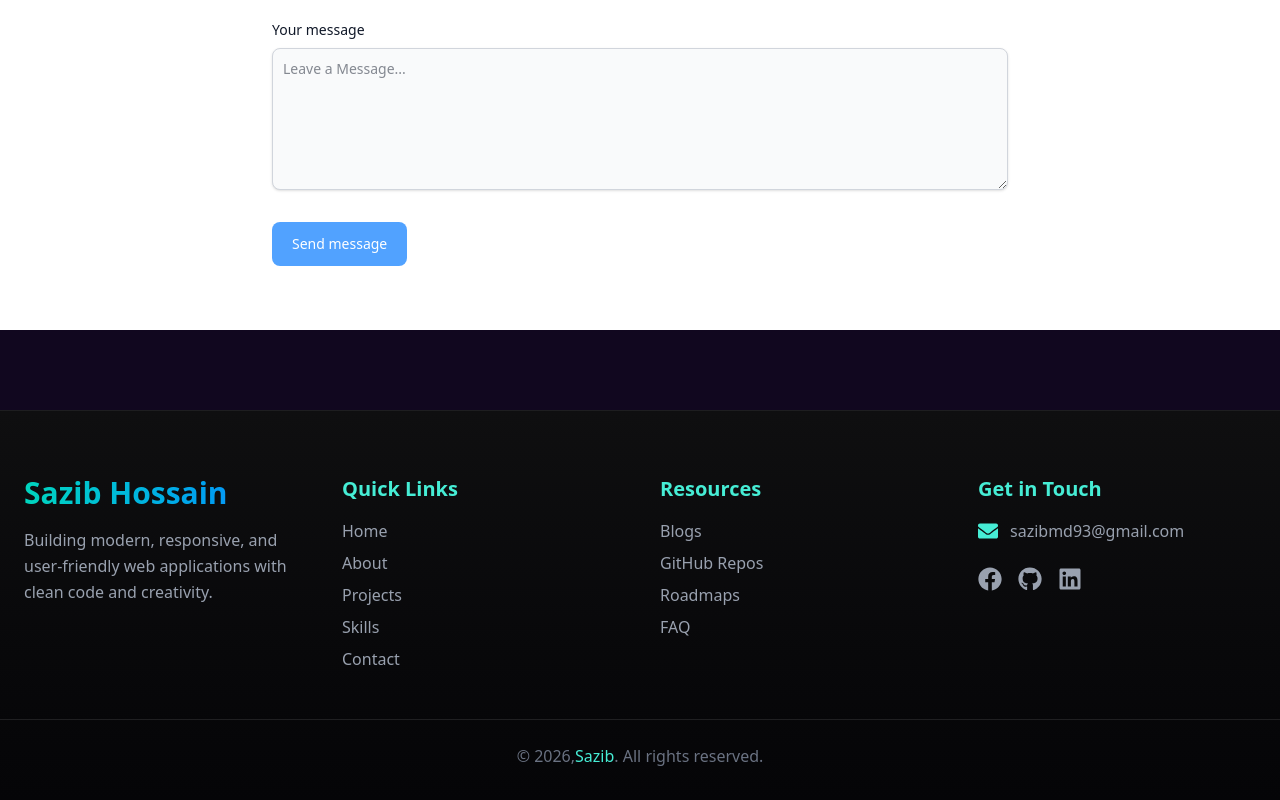
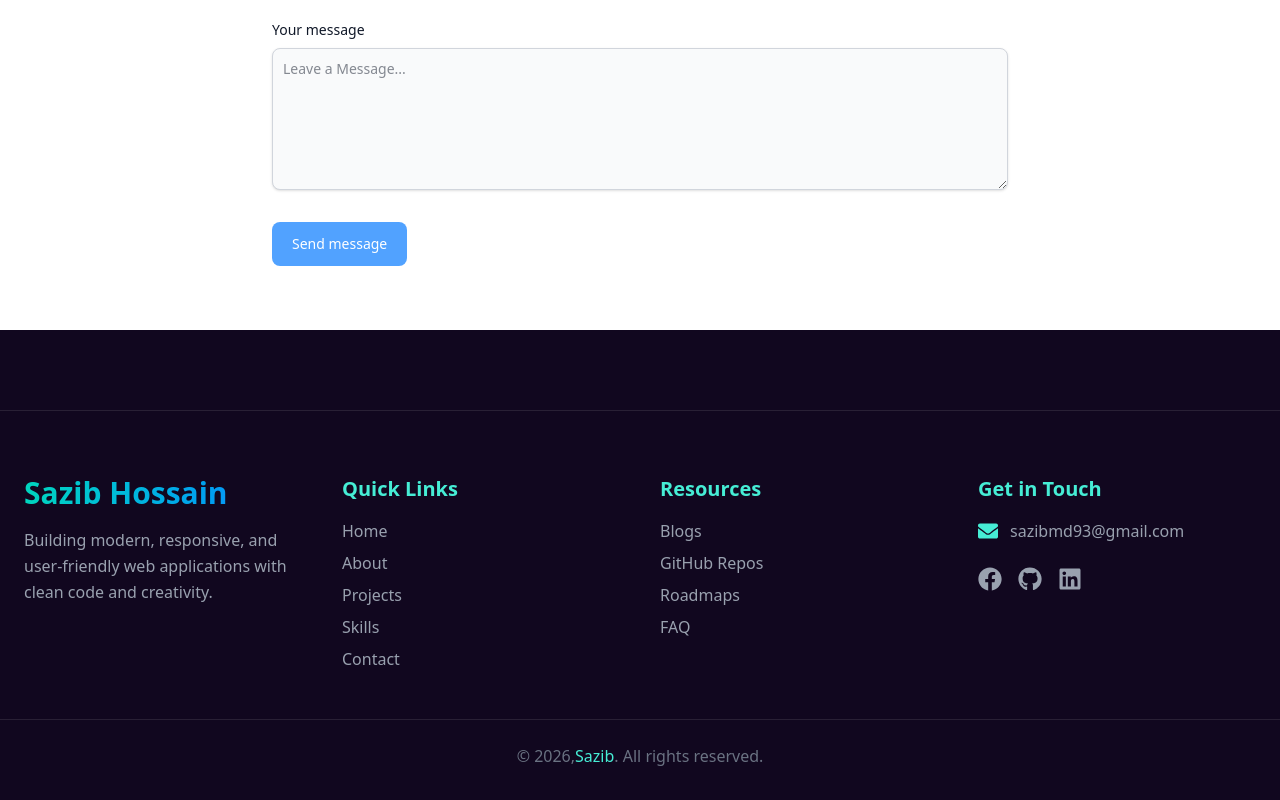
Before and after one commit to sazib07/Portfolio, a React (Vite) app: page / in a window 1280 px wide. Shown: the part 2969-3769 px from the top of the page. Built offline with nearby package versions, Linux system fonts and the light colour scheme; a web font is replaced by a local one.

Commit message:
footer bg changed

```diff
--- a/src/Components/Footer.jsx
+++ b/src/Components/Footer.jsx
@@ -2,7 +2,7 @@ import { FaFacebook, FaGithub, FaLinkedin, FaEnvelope } from "react-icons/fa";
 
 const Footer = () => {
   return (
-    <footer className="w-full bg-gradient-to-b from-[#0F0F10] to-[#050507] text-gray-300 pt-16 pb-8 mt-20 border-t border-white/10">
+    <footer className="w-full from-[#0F0F10] to-[#050507] text-gray-300 pt-16 pb-8 mt-20 border-t border-white/10">
 
       {/* TOP SECTION */}
       <div className="max-w-7xl mx-auto px-6 grid grid-cols-1 md:grid-cols-4 gap-10">
```
